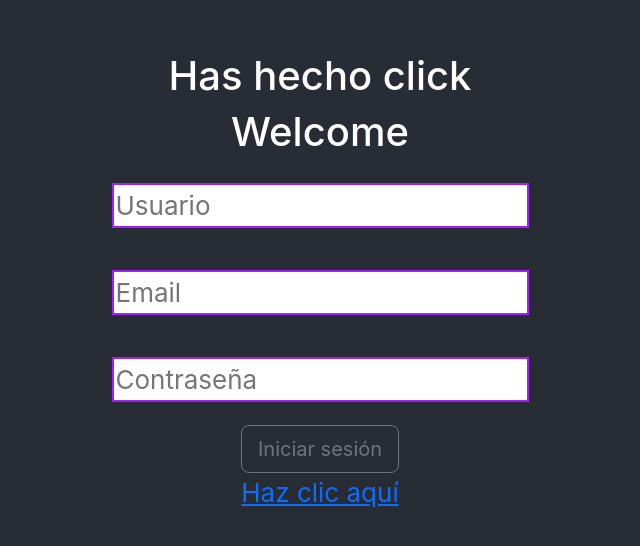
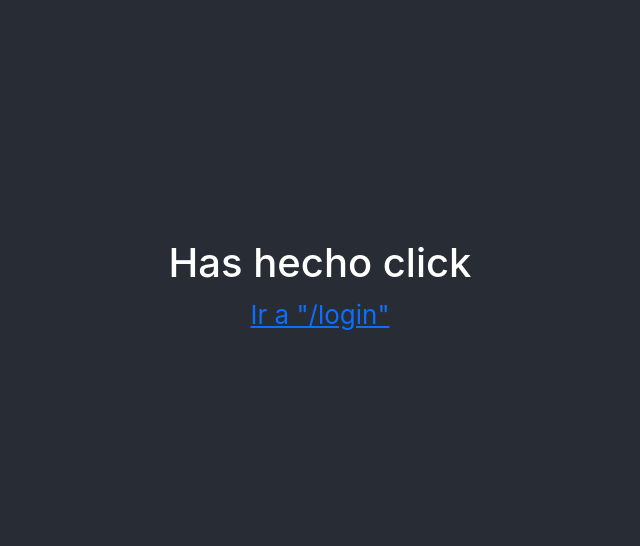
Before and after one commit to PilarAlonsoSuelaGit/Login, a React (Create React App) app: page /home in a window 1280 px wide. Shown: the part 114-660 px from the top of the page, without its empty margins (320-960 px from the left). Built offline with nearby package versions, Linux system fonts and the light colour scheme.

Commit message:
feat: create pagination between login and home

```diff
--- a/src/App.tsx
+++ b/src/App.tsx
@@ -1,6 +1,6 @@
 import "./App.css";
 import Home from "./pages/Home";
-import { Login } from "./components/User";
+import Login from "./pages/Login";
 import { Routes, Route } from "react-router-dom";
 
 function App() {
@@ -8,10 +8,9 @@ function App() {
     <div className="App">
       <header className="App-header">
         <Routes>
-          <Route path="Home" element={<Home />} />
+          <Route path="home" element={<Home />} />
+          <Route path="login" element={<Login />} />
         </Routes>
-
-        <Login />
       </header>
     </div>
   );
--- a/src/components/User.tsx
+++ b/src/components/User.tsx
@@ -1,24 +1,22 @@
 import React, { useState } from "react";
 import { Link } from "react-router-dom";
 
-
-import { useForm, SubmitHandler } from "react-hook-form"
+import { useForm, SubmitHandler } from "react-hook-form";
 type User = {
-  user: string
-  email: string
-  password: string
-}
+  user: string;
+  email: string;
+  password: string;
+};
 // Componente Login
 export const Login = () => {
-
   const {
     register,
     handleSubmit,
     watch,
     //formstate es como otra clase más
     formState: { errors },
-  } = useForm<User>()
-  const onSubmit: SubmitHandler<User> = (data) => console.log(data)
+  } = useForm<User>();
+  const onSubmit: SubmitHandler<User> = (data) => console.log(data);
   return (
     <div className="mb-2">
       <h1 className="font-weight-bold">Welcome</h1>
@@ -66,10 +64,7 @@ export const Login = () => {
         <button type="submit" className="btn btn-outline-secondary btn-lg">
           Iniciar sesión
         </button>
-
-
       </form>
-      <Link to="Home">Haz clic aquí</Link>
     </div>
   );
 };
--- a/src/pages/Home.tsx
+++ b/src/pages/Home.tsx
@@ -1,9 +1,12 @@
-function Inicio() {
+import { Link } from "react-router-dom";
+
+function HomePage() {
   return (
     <div>
       <h1>Has hecho click</h1>
+      <Link to="/login">Ir a "/login"</Link>
     </div>
   );
 }
 
-  export default Inicio;
+export default HomePage;
--- /dev/null
+++ b/src/pages/Login.tsx
@@ -0,0 +1,13 @@
+import { Link } from "react-router-dom";
+import { Login } from "../components/User";
+
+function LoginPage() {
+  return (
+    <div>
+      <Login />
+      <Link to="/home">Ir a "/home"</Link>
+    </div>
+  );
+}
+
+export default LoginPage;
```
Also changed, not shown: src/components/Validate.tsx (+12 -14 lines). Lines whose indentation alone changed are shown as unchanged.
